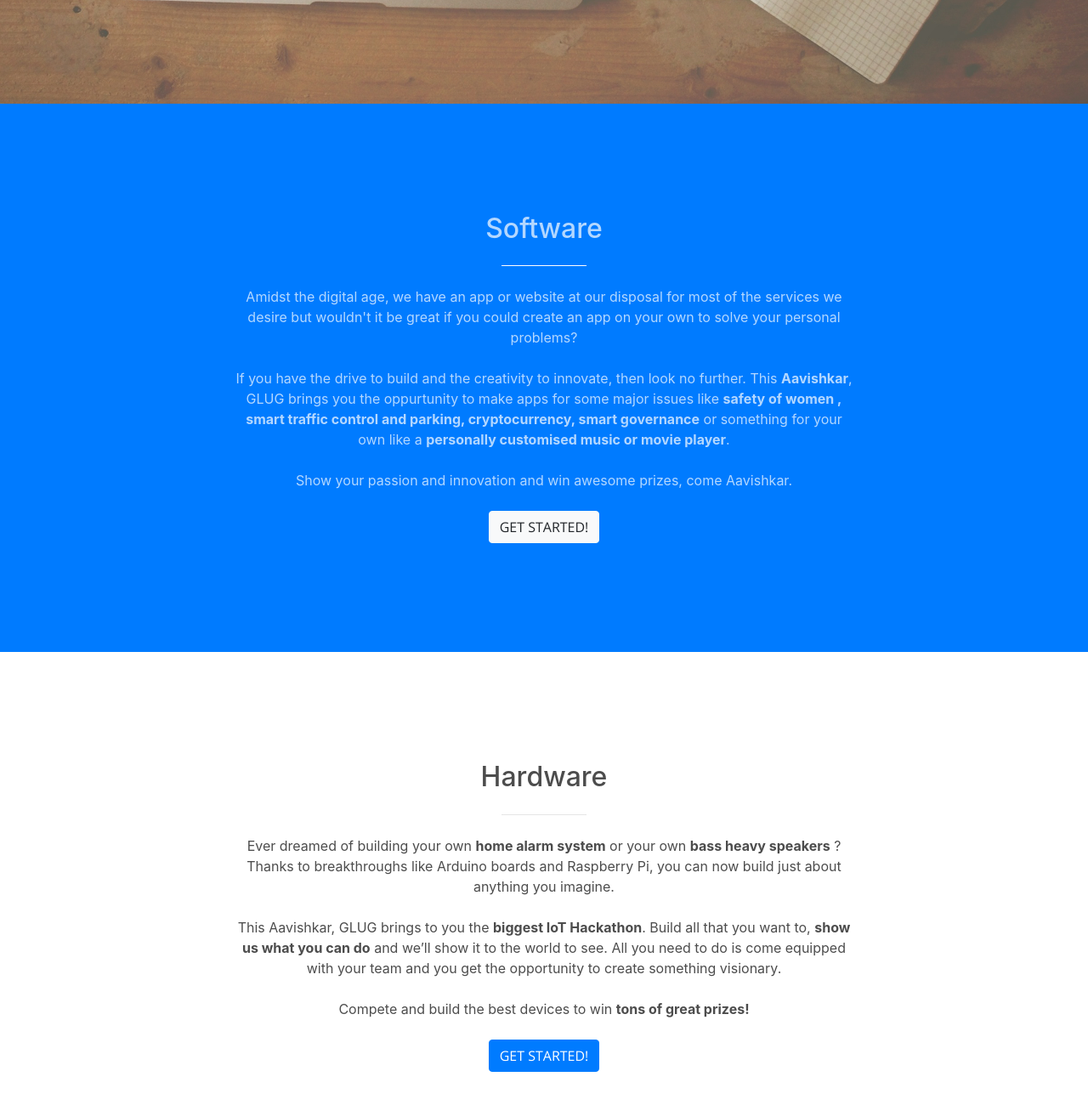
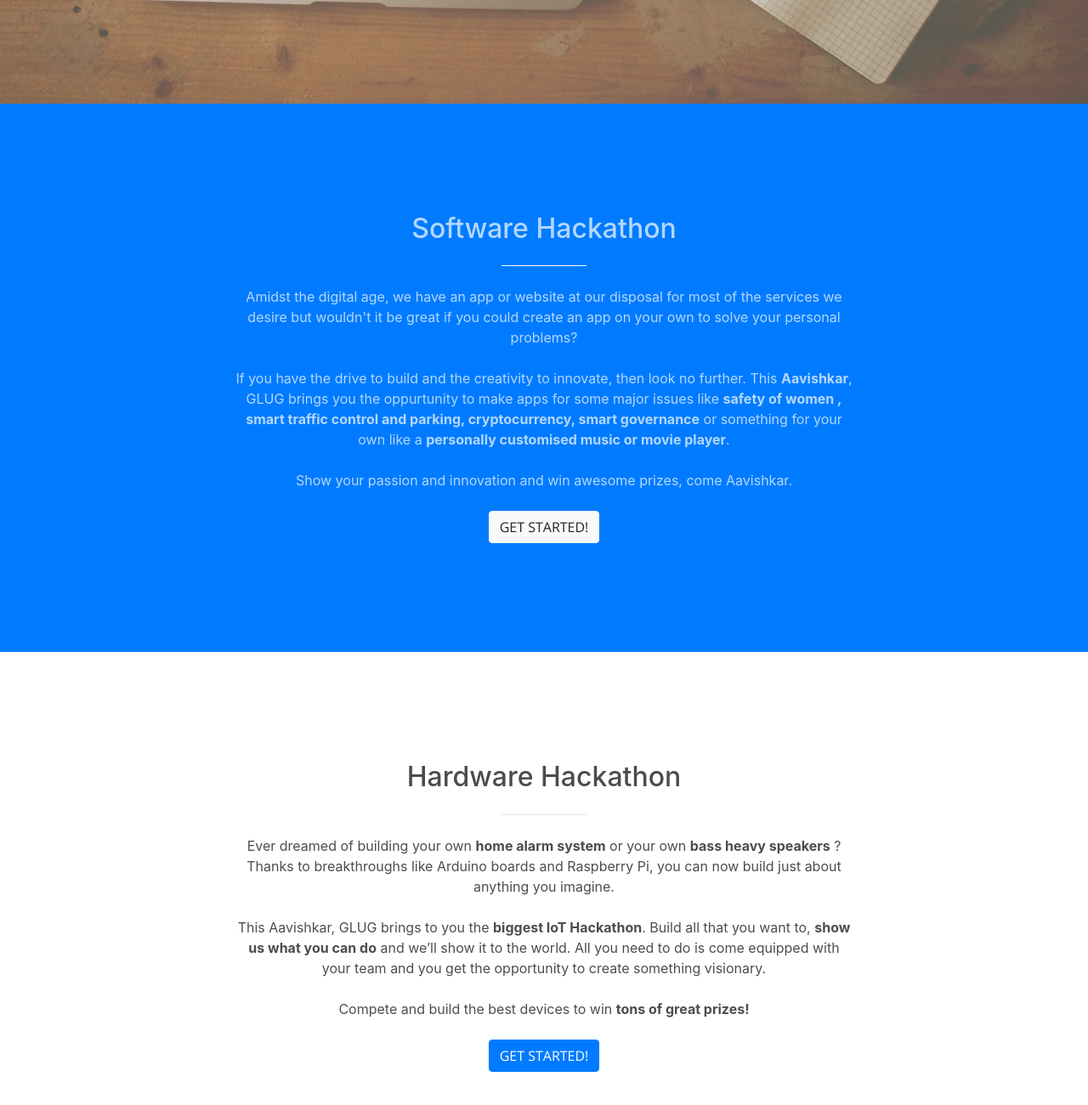
Before and after one commit to lugnitdgp/hackathon-website, a website with bundled scripts: page index.html in a window 1280 px wide. Shown: the part 678-1978 px from the top of the page at 85% size. Built offline with nearby package versions, Linux system fonts and the light colour scheme.

Commit message:
Change content

```diff
--- a/index.html
+++ b/index.html
@@ -76,7 +76,7 @@
       <div class="container">
         <div class="row">
           <div class="col-lg-8 mx-auto text-center">
-            <h2 class="section-heading white-text">Software</h2>
+            <h2 class="section-heading white-text">Software Hackathon</h2>
             <hr class="light my-4">
             <p class="white-text mb-4">Amidst the digital age, we have an app or website at our disposal for most of the services we desire but wouldn't it be great if you could create an app on your own to solve your personal problems? </p>
 
@@ -93,11 +93,11 @@
       <div class="container">
         <div class="row">
           <div class="col-lg-8 mx-auto text-center">
-            <h2 class="section-heading black-text">Hardware</h2>
+            <h2 class="section-heading black-text">Hardware Hackathon</h2>
             <hr class="my-4">
             <p class="black-text mb-4">Ever dreamed of building your own  <strong>home alarm system</strong> or your own <strong>bass heavy speakers</strong> ? Thanks to breakthroughs like Arduino boards and Raspberry Pi, you can now build just about anything you imagine. </p>
 
-            <p class="black-text mb-4">This Aavishkar, GLUG brings to you the <strong>biggest IoT Hackathon</strong>. Build all that you want to, <strong>show us what you can do</strong> and we’ll show it to the world to see. All you need to do is come equipped with your team and you get the opportunity to create something visionary. </p>
+            <p class="black-text mb-4">This Aavishkar, GLUG brings to you the <strong>biggest IoT Hackathon</strong>. Build all that you want to, <strong>show us what you can do</strong> and we’ll show it to the world. All you need to do is come equipped with your team and you get the opportunity to create something visionary. </p>
 
             <p class="black-text mb-4">Compete and build the best devices to win <strong>tons of great prizes!</strong></p>
             <a class="btn btn-primary btn-xl js-scroll-trigger" href="#">Get Started!</a>
```
